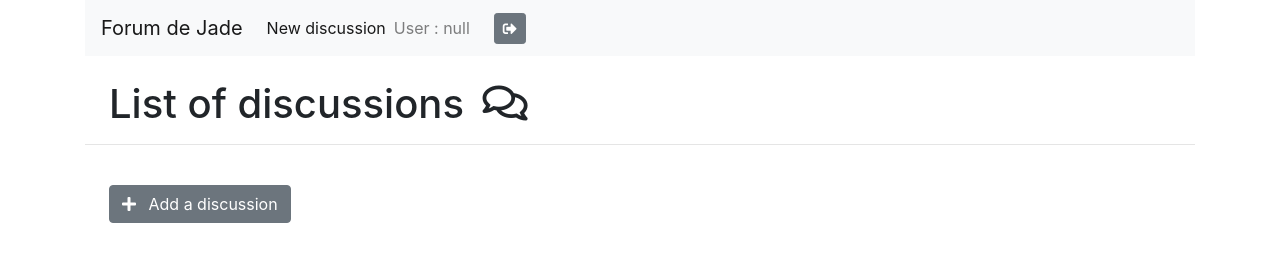
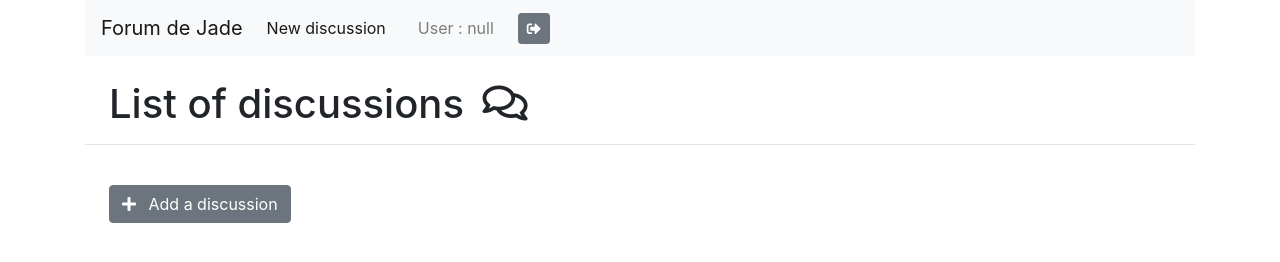
Before and after one commit to JadeEverycheck/newForum, a plain HTML site: page static/html/discussion/list.html in a window 1280 px wide. Drawn offline with nearby package versions, Linux system fonts and the light colour scheme; no server answers.

Commit message:
add space on the menu

```diff
--- a/static/html/discussion/list.html
+++ b/static/html/discussion/list.html
@@ -21,7 +21,7 @@
 			        				<a class="nav-link" href="./new.html">New discussion <span class="sr-only"></span></a>
 			      				</li>
 			    			</ul>
-			    			<span class="navbar-text" id="user">User : </span>
+			    			<span class="navbar-text ml-4" id="user">User : </span>
 			    			<span class="ml-4">
 			    				<button onclick="signOut()" class="btn btn-secondary btn-sm">
 			    					<i class="fas fa-sign-out-alt"></i>
```
Also changed, not shown: static/html/discussion/new.html (+1 -1 lines), static/html/discussion/show.html (+1 -1 lines), static/js/app.js (added), 1 other file.
